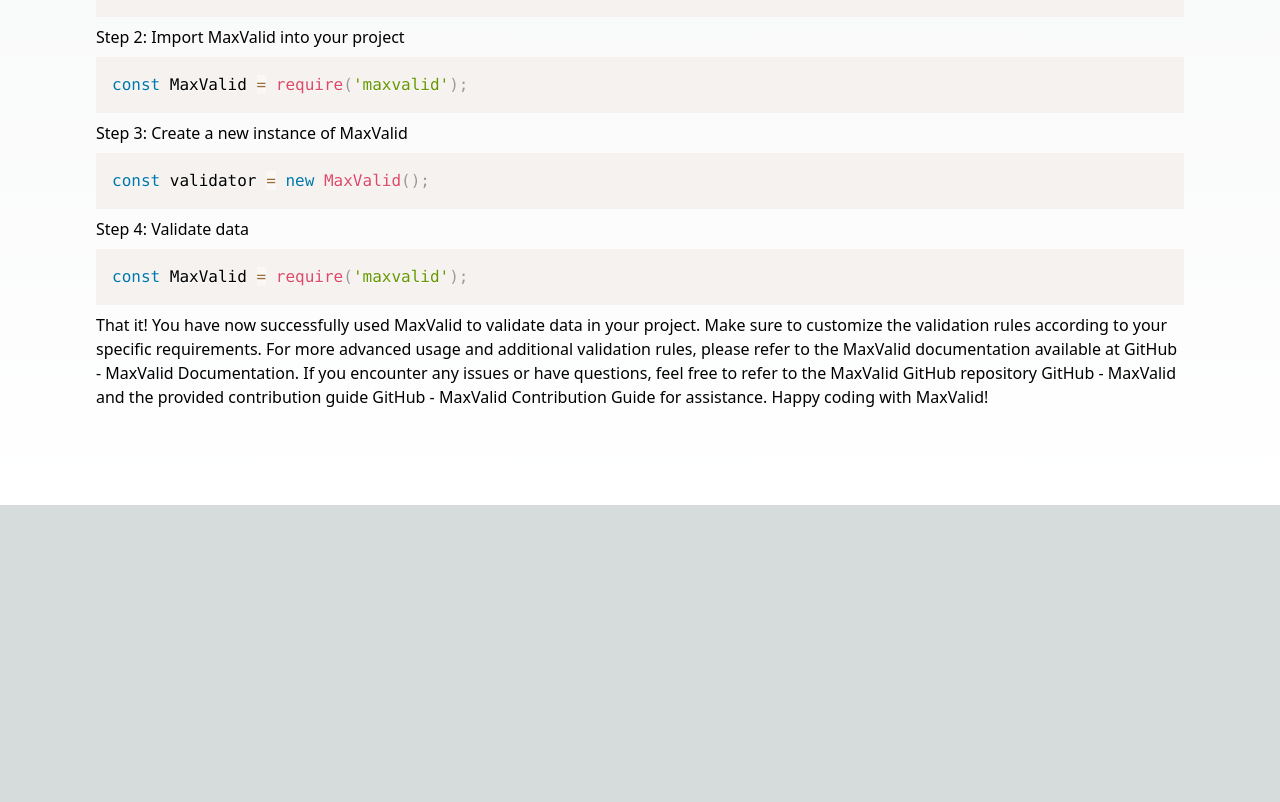
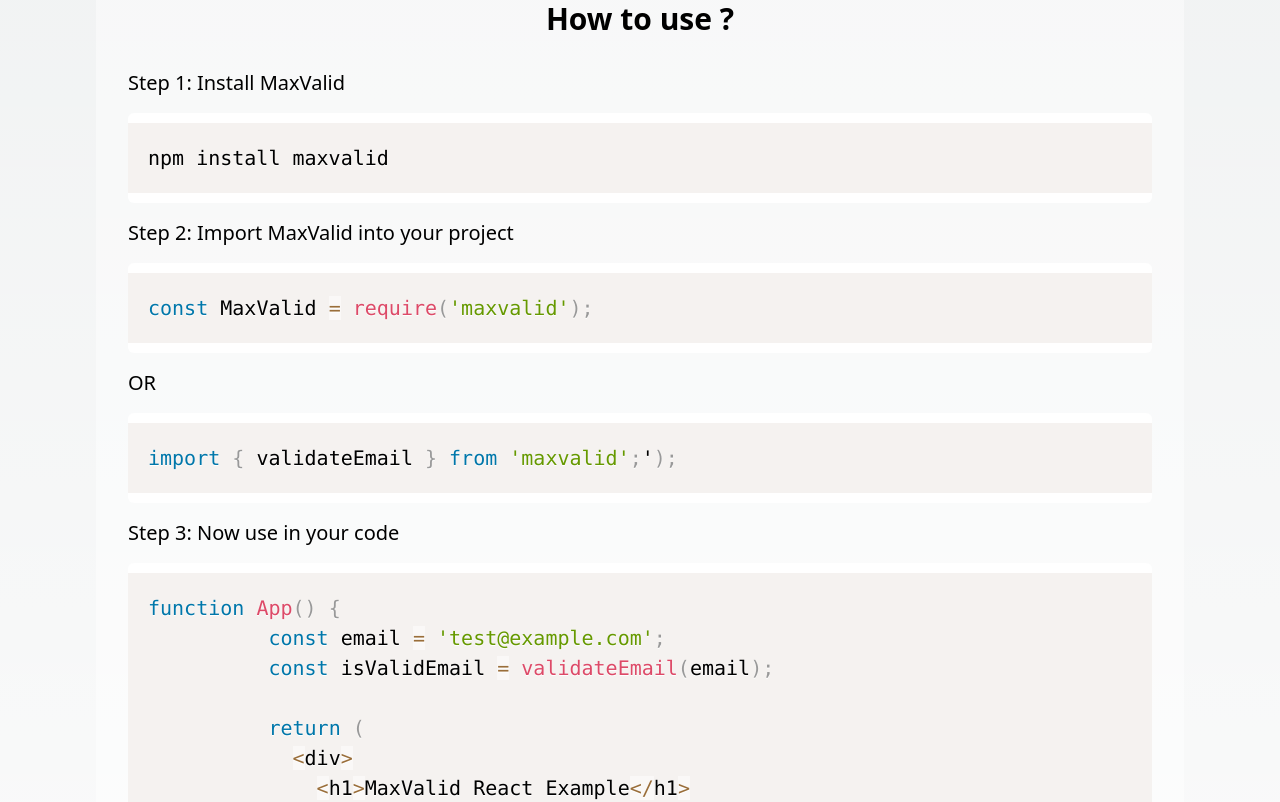
Before and after one commit to techMonowar/maxvalid, a Next.js app: page / in a window 1280 px wide. Shown: the part 3062-3864 px from the top of the page. Before the commit the page ends 3567 px from the top, so only its background shows below. Built offline with nearby package versions, Linux system fonts and the light colour scheme.

Commit message:
Final Publish - Monowar

```diff
--- a/components/HowToUse.js
+++ /dev/null
@@ -1,39 +0,0 @@
-import Codehighlight from "./codeHighlighter"
-
-
-
-const HowToUse = () => {
-  return (
-    <div id='how-to'>
-
-Step 1: Install MaxValid
-
-<Codehighlight  language='javascript' code={`npm install maxvalid`} />
-
-Step 2: Import MaxValid into your project
-
-<Codehighlight  language='javascript' code={`const MaxValid = require('maxvalid');`} />
-
-
-Step 3: Create a new instance of MaxValid
-
-<Codehighlight  language='javascript' code={`const validator = new MaxValid();`} />
-
-
-Step 4:  Validate data
-
-<Codehighlight  language='javascript' code={`const MaxValid = require('maxvalid');`} />
-
-
-That it! You have now successfully used MaxValid to validate data in your project. Make sure to customize the validation rules according to your specific requirements.
-
-For more advanced usage and additional validation rules, please refer to the MaxValid documentation available at GitHub - MaxValid Documentation.
-
-If you encounter any issues or have questions, feel free to refer to the MaxValid GitHub repository GitHub - MaxValid and the provided contribution guide GitHub - MaxValid Contribution Guide for assistance.
-
-Happy coding with MaxValid!
-    </div>
-  )
-}
-
-export default HowToUse
--- a/src/pages/index.js
+++ b/src/pages/index.js
@@ -6,7 +6,6 @@
 // import UsageExamples from '../../components/UsageExamples'
 import GoogleTagManagerNoScript from '../../components/GoogleTagNoScript'
 import Codehighlight from '../../components/codeHighlighter'
-import HowToUse from '../../components/HowToUse'
 
 const inter = Inter({ subsets: ['latin'] })
 
@@ -246,8 +245,55 @@
 
 </div>
 </div>
-       <HowToUse />
+
+
+
+
+<div id='how-to' className="mt-10 mb-30 flex bg-white/40 rounded-lg p-8 flex-col gap-4 text-xl  w-full">
+        <h1 className='text-center text-3xl font-bold mb-4'>How to use ?</h1>
+        Step 1: Install MaxValid
+        <div className='bg-white rounded-md'>
+        <Codehighlight  language='javascript' code={`npm install maxvalid`} /></div>
+
+        Step 2: Import MaxValid into your project
+        <div className='bg-white rounded-md'>
+        <Codehighlight  language='javascript' code={`const MaxValid = require('maxvalid');`} /></div>
+        OR
+        <div className='bg-white rounded-md'>
+        <Codehighlight  language='javascript' code={`import { validateEmail } from 'maxvalid';');`} /></div>
+
+        Step 3: Now use in your code
+        <div className='bg-white rounded-md'>
+        <Codehighlight  language='javascript' code={`function App() {
+          const email = 'test@example.com';
+          const isValidEmail = validateEmail(email);
+
+          return (
+            <div>
+              <h1>MaxValid React Example</h1>
+              <p>Email {email} is valid: {isValidEmail.toString()}</p>
+            </div>
+          );
+        }');`} /></div>
+        <div className='bg-white rounded-md'>
+        <Codehighlight  language='javascript' code={`const url = 'https://www.example.com';
+        const isValidURL = validateURL(url);
+
+        console.log(\`URL \${url} is valid: \${isValidURL}\`);`} /></div>
+
+
+
+      <p className='text-xl font-normal opacity-60 '> That&apos;s it! You have now successfully used MaxValid to validate data in your project. Make sure to customize the validation rules according to your specific requirements.
+
+        For more advanced usage and additional validation rules, please refer to the MaxValid documentation available at GitHub - MaxValid Documentation.
+
+        If you encounter any issues or have questions, feel free to refer to the MaxValid GitHub repository GitHub - MaxValid and the provided contribution guide GitHub - MaxValid Contribution Guide for assistance.
+
+        Happy coding with MaxValid!</p>
+            </div>
+
     </main>
+    <p className='text-center opacity-50 mb-4 font-bold text-sm'>It is an Open Source Project Released in 2023 by <a href="https://instagram.com/techmonowar">Monowar Hussain</a></p>
     </>
   )
 }
```
